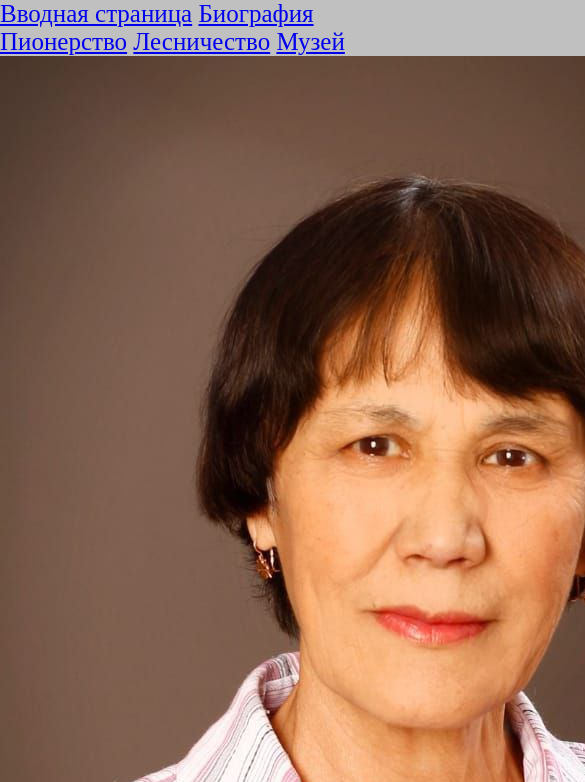
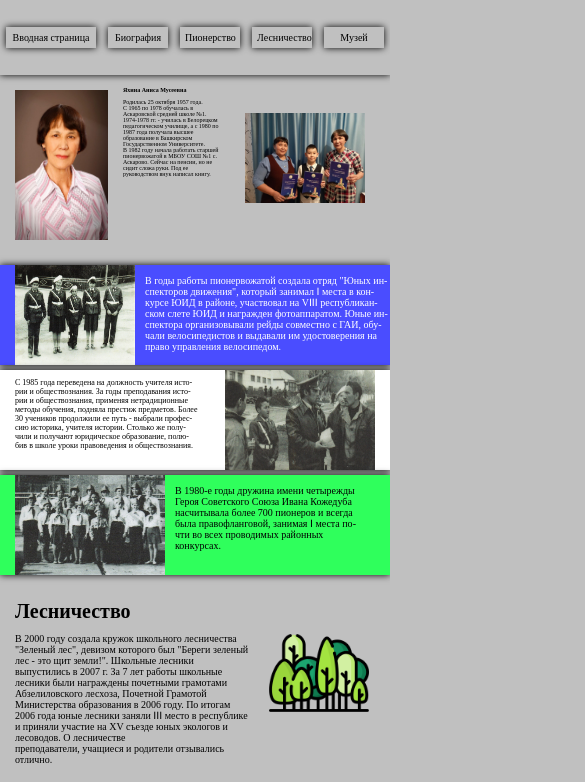
Before and after one commit to Kxen0X/schoolProj1, a plain HTML site: page index.html in a window 390 px wide. Shown: the top 782 px of the page, 585 px wide, since content can reach past the window. Drawn offline with Linux system fonts and the light colour scheme.

Commit message:
Add files via upload

```diff
--- a/styles.css
+++ b/styles.css
@@ -1473,6 +1473,184 @@ body {
    }
 }
 
+@media screen and (min-width: 1px) and (max-width: 1000px) {
+   .header {
+      width: 100%;
+      height: 75px;
+      display: flex;
+      justify-content: space-around;
+      align-items: center;
+      box-shadow: 0 0 7px 0 black;
+   }
+   .header a {
+      background-color: inherit;
+      border: none;
+      text-align: center;
+      user-select: none;
+      text-decoration: none;
+      cursor: pointer;
+      font-size: 10px;
+
+      color: black;
+      padding: 5px;
+      width: 50px;
+      box-shadow: 0 0 7px 0 black;
+   }
+   .header a:first-child {
+      width: 80px;
+   }
+   .biography {
+      width: 100%;
+      display: flex;
+      align-items: center;
+      margin-bottom: 25px;
+   }
+   .biography img:first-child {
+      width: 93px;
+      height: 150px;
+      margin: 15px 15px 0 15px;
+   }
+   .biography img {
+      width: 140px;
+      height: 90px;
+      margin: 0 25px 0 25px;
+   }
+   .biography p {
+      font-size: 6px;
+   }
+   .biography h1 {
+      font-size: 6px;
+   }
+   .biography div {
+      width: 50%;
+      height: 150px;
+   }
+
+   .scroll__bars {
+      display: flex;
+      flex-direction: column;
+      align-items: center;
+   }
+
+   .bar1 {
+      width: 100%;
+      height: 100px;
+      hyphens: auto;
+
+      position: relative;
+      left: -100%;
+      box-shadow: 0 0 7px 0 black;
+      margin-bottom: 5px;
+      display: flex;
+      color: white;
+      background-color: rgb(74, 77, 255);
+      transition: all 0.5s ease-in;
+   }
+   .bar1.active {
+      left: 0;
+      transition: all 1s ease-in;
+   }
+   .bar1 img {
+      height: 100%;
+      width: 120px;
+      margin-left: 15px;
+   }
+   .bar1 p {
+      width: 70%;
+      font-size: 10px;
+      margin-left: 10px;
+   }
+   .bar2 {
+      width: 100%;
+      height: 100px;
+      hyphens: auto;
+      right: -100%;
+      position: relative;
+      display: flex;
+      background-color: rgb(255, 255, 255);
+      box-shadow: 0 0 7px 0;
+      margin-bottom: 5px;
+      transition: all 0.5s ease-in;
+   }
+   .bar2.active {
+      right: 0;
+      transition: all 1s ease-in;
+   }
+   .bar2 img {
+      height: 100%;
+      width: 150px;
+      right: 15px;
+      color: black;
+      position: absolute;
+   }
+   .bar2 p {
+      width: 47%;
+      margin-left: 15px;
+      font-size: 8px;
+   }
+   .bar3 {
+      width: 100%;
+      height: 100px;
+
+      hyphens: auto;
+
+      left: -100%;
+      display: flex;
+      position: relative;
+      box-shadow: 0 0 7px 0 black;
+      background-color: rgb(47, 255, 92);
+      transition: all 0.5s ease-in;
+   }
+   .bar3.active {
+      left: 0;
+      transition: all 1s ease-in;
+   }
+   .bar3 img {
+      height: 100%;
+      width: 150px;
+      margin-left: 15px;
+   }
+   .bar3 p {
+      font-size: 10px;
+      margin-left: 10px;
+      width: 47%;
+   }
+   .info {
+      width: 100%;
+      height: 100px;
+      display: flex;
+      flex-direction: column;
+      margin-top: 25px;
+   }
+   .info p {
+      width: 60%;
+
+      margin-left: 15px;
+      font-size: 10px;
+   }
+   .info img {
+      width: 100px;
+      height: 100px;
+      margin-left: 20px;
+   }
+   .info h1 {
+      font-size: 20px;
+      margin: 0 0 0 15px;
+   }
+   .info-about-F {
+      display: flex;
+   }
+   ol {
+      width: 50%;
+      font-size: 10px;
+   }
+   .museum {
+      display: flex;
+      width: 100%;
+      align-items: center;
+   }
+}
+
 @media screen and (min-width: 1750px) and (max-width: 2000px) {
    .wrapper {
       width: 100%;
--- a/stylesS.css
+++ b/stylesS.css
@@ -6,6 +6,8 @@ body {
    font-size: 25px;
    text-align: center;
 }
+
+@media screen and (min-width: 1000px) and (max-width: 2000px) {
    a {
       width: 300px;
       padding: 10px;
@@ -23,3 +25,24 @@ a {
    p {
       min-width: 900px;
    }
+}
+@media screen and (min-width: 1px) and (max-width: 1000px) {
+   a {
+      width: 300px;
+      padding: 10px;
+      background-color: inherit;
+      border: none;
+      text-decoration: none;
+      text-align: center;
+      min-width: 1px;
+
+      color: black;
+      font-size: 20px;
+      box-shadow: 0 0 7px 0;
+      margin: 15px 0 15px 0;
+   }
+   p {
+      font-size: 20px;
+      min-width: 1px;
+   }
+}
```
Lines whose indentation alone changed are shown as unchanged.
